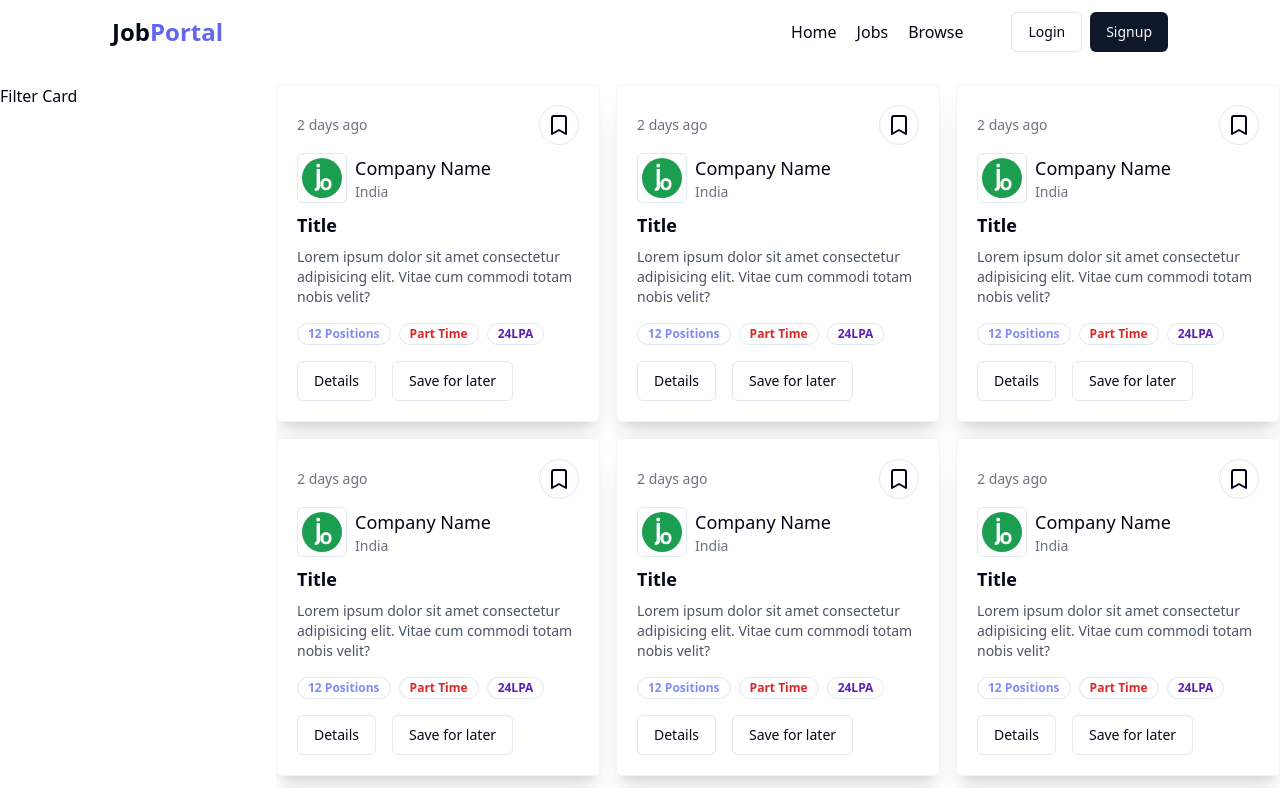
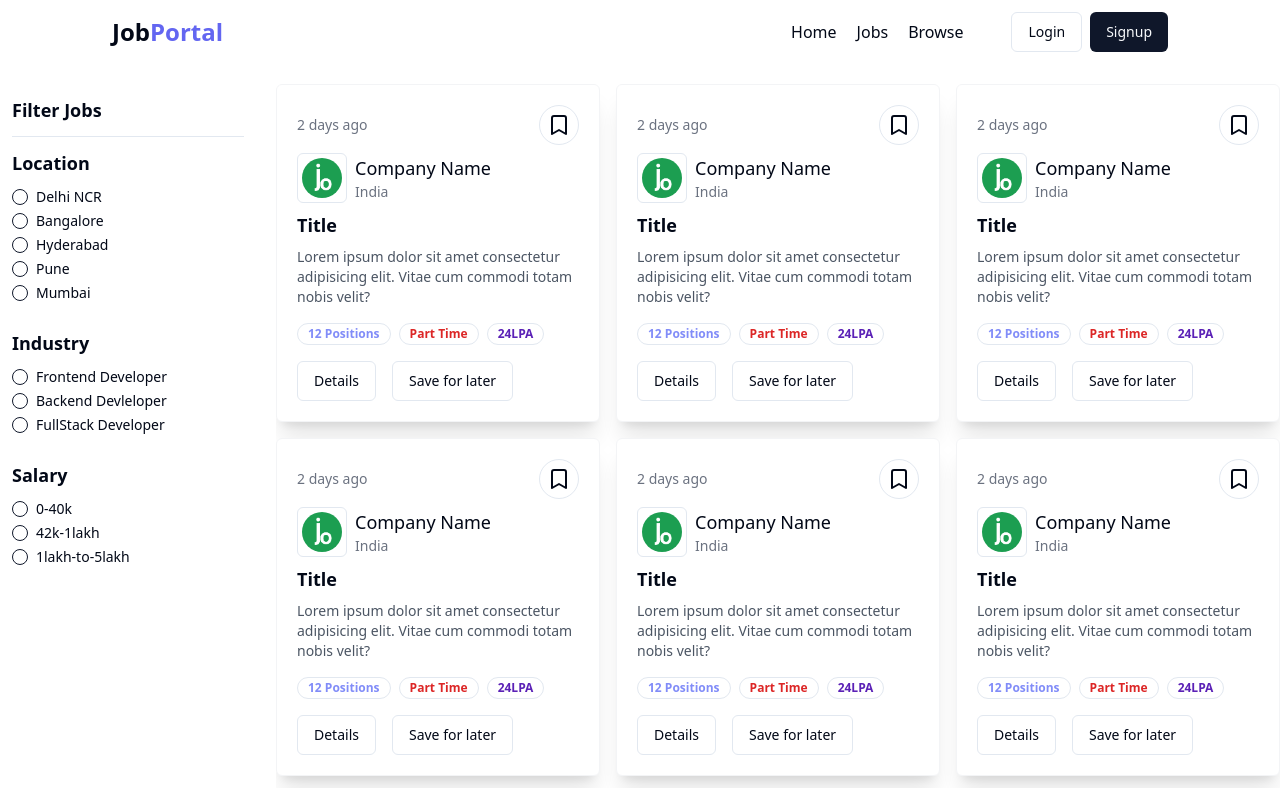
Before and after one commit to Ritik-Raghuwanshi/Internship-Projects, a React (Vite) app in the folder Job-Listing-Portal/frontend/: page /jobs in a window 1280 px wide. Built offline with nearby package versions, Linux system fonts and the light colour scheme.

Commit message:
buid filter card to show job details

```diff
--- a/Job-Listing-Portal/frontend/src/components/FilterCard.jsx
+++ b/Job-Listing-Portal/frontend/src/components/FilterCard.jsx
@@ -1,8 +1,45 @@
+import { Label } from "./ui/label"
+import { RadioGroup, RadioGroupItem } from "./ui/radio-group"
+
+const filterData = [
+  {
+    filterType:"Location",
+    array:["Delhi NCR", "Bangalore", "Hyderabad", "Pune", "Mumbai"]
+  },
+  {
+    filterType:"Industry",
+    array:["Frontend Developer", "Backend Devleloper", "FullStack Developer"]
+  },
+  {
+    filterType:"Salary",
+    array:["0-40k", "42k-1lakh", "1lakh-to-5lakh"]
+  },
+]
 
 const FilterCard = () => {
   return (
-    <div>
-      Filter Card
+    <div className="w-full bg-white p-3 rounded-md">
+      <h1 className="font-bold text-lg">Filter Jobs</h1>
+      <hr className="mt-3" />
+      <RadioGroup>
+        {
+          filterData.map((data, index) => (
+            <div key={index}>
+              <h1 className="font-semibold text-lg my-3" >{data.filterType}</h1>
+              {
+                data.array.map((item, index) => {
+                  return (
+                    <div key={index} className="flex items-center space-x-2 my-2">
+                      <RadioGroupItem value={item} />
+                      <Label>{item}</Label>
+                    </div>
+                  )
+                })
+              }
+            </div>
+          ))
+        }
+      </RadioGroup>
     </div>
   )
 }
```
